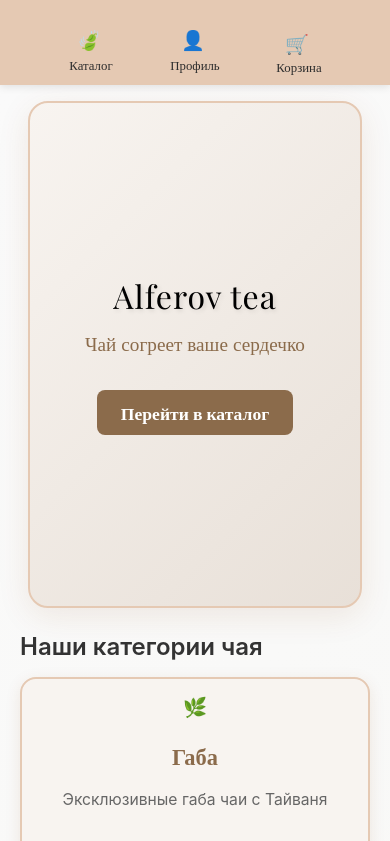
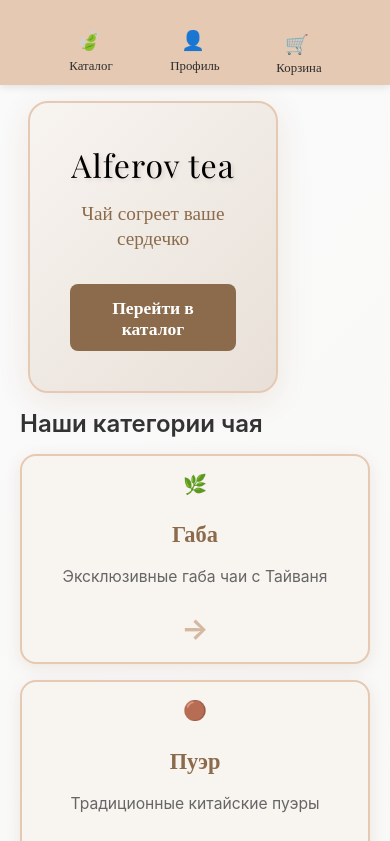
Before and after one commit to lianafah/tea-marketplace, a React (Vite) app: page / in a window 390 px wide. Shown: the top 841 px of the page. Built offline with nearby package versions, Linux system fonts and the light colour scheme; a web font is replaced by a local one.

Commit message:
Make hero section 2x narrower, especially for mobile devices

```diff
--- a/src/pages/Home.css
+++ b/src/pages/Home.css
@@ -5,15 +5,15 @@
 .hero-section {
   background: linear-gradient(135deg, #f8f4f0 0%, #e8e0d8 100%);
   border-radius: 20px;
-  padding: 1rem 1rem; /* Уменьшил еще в 2 раза: с 2rem 1.5rem */
-  margin: 0 2rem 1rem 2rem; /* Уменьшил нижний margin с 2rem до 1rem */
+  padding: 1rem 1rem;
+  margin: 0 2rem 1rem 2rem;
   display: flex;
   align-items: center;
   justify-content: space-between;
-  gap: 1rem; /* Уменьшил gap с 2rem до 1rem */
+  gap: 1rem;
   box-shadow: 0 8px 32px rgba(139, 69, 19, 0.1);
   border: 2px solid #e5c9b3;
-  max-width: 800px;
+  max-width: 400px; /* Уменьшил с 800px до 400px (в 2 раза) */
   margin-left: auto;
   margin-right: auto;
   min-height: auto;
@@ -325,11 +325,12 @@
   margin-bottom: 1.5rem;
 }
 
+/* Мобильная версия - еще уже */
 @media (max-width: 768px) {
   .hero-section {
-    padding: 2rem 1rem;
-    margin: 0 1rem 2rem 1rem;
-    min-height: 60vh;
+    max-width: 300px; /* Еще уже для мобильных */
+    margin: 0 1rem 1rem 1rem; /* Меньше боковых отступов */
+    padding: 0.75rem 0.75rem; /* Меньше внутренних отступов */
   }
 
   .hero-title {
@@ -383,8 +384,9 @@
 
 @media (max-width: 480px) {
   .hero-section {
-    padding: 1.5rem 0.5rem;
-    margin: 0 0.5rem 1.5rem 0.5rem;
+    max-width: 250px; /* Самый узкий для маленьких экранов */
+    margin: 0 0.5rem 1rem 0.5rem; /* Минимальные отступы */
+    padding: 0.5rem 0.5rem; /* Минимальные внутренние отступы */
   }
 
   .hero-title {
```
